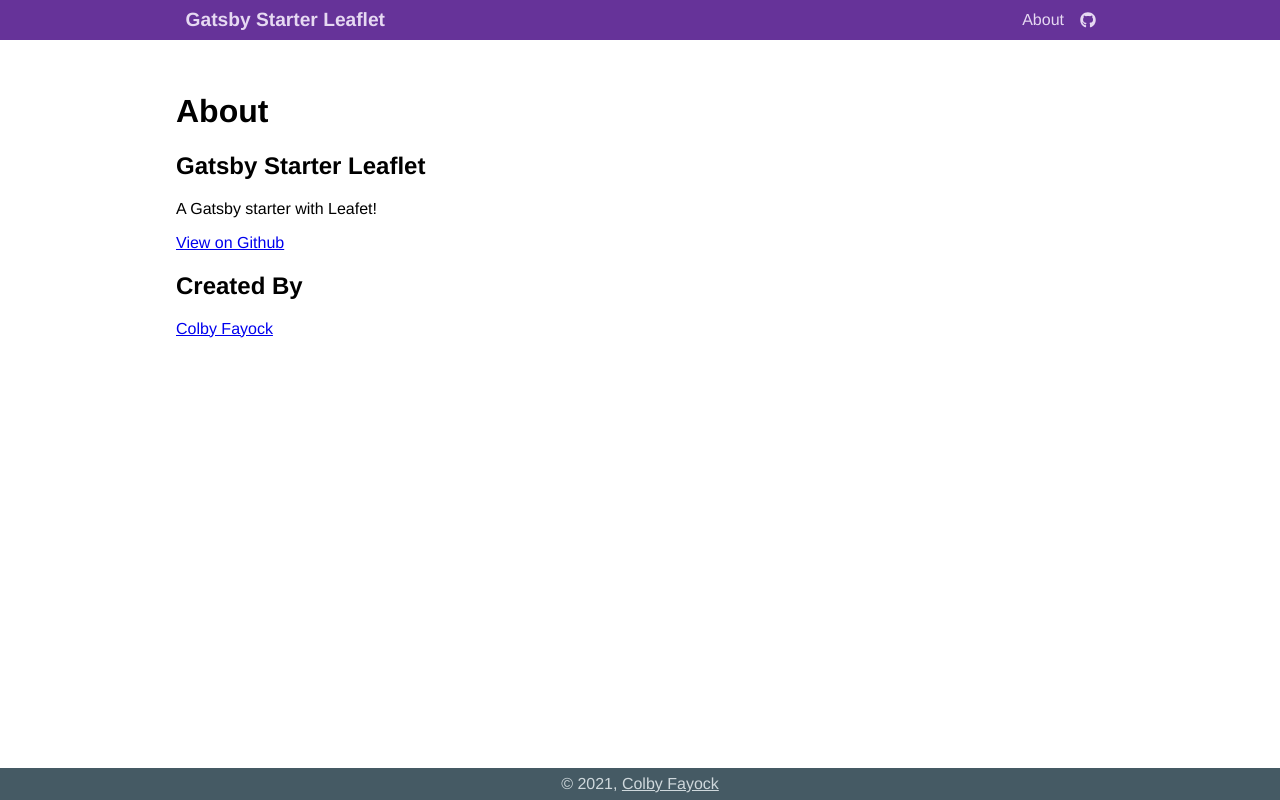
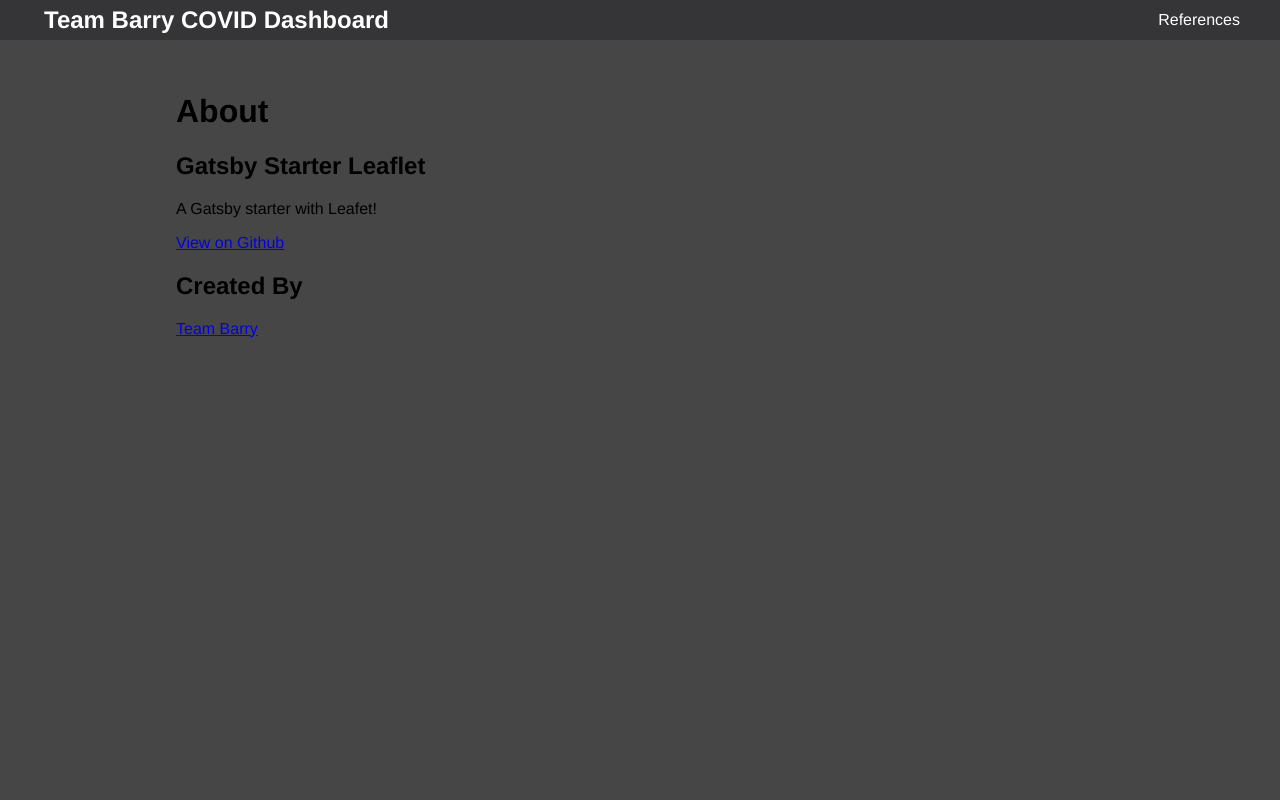
Before and after one commit to beccslee/349-covid-map, a Gatsby site: page /about in a window 1280 px wide. Built offline with nearby package versions, Linux system fonts and the light colour scheme; Gatsby itself is replaced by a stand-in of ours.

Commit message:
Reformatted site, fixed header, removed additional components/styling

```diff
--- a/src/assets/stylesheets/application.scss
+++ b/src/assets/stylesheets/application.scss
@@ -21,4 +21,5 @@
 
 main {
   padding: 2em 0;
+  background: #464646;
 }
--- a/src/assets/stylesheets/components/_footer.scss
+++ b/src/assets/stylesheets/components/_footer.scss
@@ -1,10 +1,10 @@
 footer {
-
   width: 100%;
   height: 2em;
   line-height: 2em;
   text-align: center;
   background-color: $blue-grey-700;
+  display: none;
 
   &,
   a {
@@ -15,5 +15,4 @@
     font-size: 1em;
     margin: 0;
   }
-
 }
--- a/src/assets/stylesheets/components/_header.scss
+++ b/src/assets/stylesheets/components/_header.scss
@@ -1,15 +1,9 @@
 header {
-
   width: 100%;
-  color: $white;
-  background-color: $gatsby-purple;
-
-  .container {
-    display: flex;
-    justify-content: space-between;
-    height: 2.5em;
-    line-height: 2.5em;
-  }
+  color: #ffffff;
+  background-color: #353538;
+  justify-content: center;
+  display: flex;
 
   ul,
   li,
@@ -26,7 +20,7 @@
   }
 
   a {
-    color: lighten($gatsby-purple, 50);
+    color: #ffffff;
     text-decoration: none;
     padding: 0 .5em;
   }
@@ -36,5 +30,20 @@
     font-weight: bold;
     margin: 0;
   }
+}
 
+.headerContent {
+  display: flex;
+  justify-content: space-between;
+  height: 2.5em;
+  line-height: 2.5em;
+  width: 95%;
 }
+
+.teamName {
+  font-size: 1.5rem;
+}
+
+.headerContent li:hover {
+  text-decoration: underline;
+}
--- a/src/assets/stylesheets/components/_map.scss
+++ b/src/assets/stylesheets/components/_map.scss
@@ -1,12 +1,10 @@
 .map {
-
   position: relative;
-
   &,
   .map-base {
     width: 100%;
     height: 100%;
-    background: $blue-grey-50;
+    min-height: 65vh;
   }
 
 }
--- a/src/assets/stylesheets/util/_helpers.scss
+++ b/src/assets/stylesheets/util/_helpers.scss
@@ -17,3 +17,11 @@
   color: $blue-grey-500;
   font-size: .8em;
 }
+
+.graphsContainer {
+  padding: 0;
+  text-align: center;
+  margin: auto;
+  margin-top: -0.75em;
+  color: #ffffff;
+}
--- a/src/components/Header.js
+++ b/src/components/Header.js
@@ -1,32 +1,22 @@
 import React from "react";
 import { Link } from "gatsby";
 import { FaGithub } from "react-icons/fa";
-
 import { useSiteMetadata } from "hooks";
-
-import Container from "components/Container";
-
 const Header = () => {
   const { companyName, companyUrl } = useSiteMetadata();
 
   return (
     <header>
-      <Container type="content">
-        <p>
-          <Link to="/">{companyName}</Link>
+      <div className="headerContent">
+        <p className="teamName">
+          <Link to="/">Team Barry COVID Dashboard</Link>
         </p>
         <ul>
           <li>
-            <Link to="/about/">About</Link>
-          </li>
-          <li>
-            <a href={companyUrl}>
-              <span className="visually-hidden">Github</span>
-              <FaGithub />
-            </a>
+            <Link to="/about/">References</Link>
           </li>
         </ul>
-      </Container>
+      </div>
     </header>
   );
 };
--- a/src/components/Layout.js
+++ b/src/components/Layout.js
@@ -17,7 +17,7 @@
   return (
     <>
       <Helmet bodyAttributes={{ class: className }}>
-        <title>Gatsby Site</title>
+        <title>Team Barry COVID Dashboard</title>
       </Helmet>
       <div className="wrapper">
         <Header />
--- a/src/pages/404.js
+++ b/src/pages/404.js
@@ -8,7 +8,6 @@
     <Layout>
       <Container type="content" className="text-center">
         <h1>Page Not Found</h1>
-        <p>You just hit a route that doesn&#39;t exist... the sadness.</p>
       </Container>
     </Layout>
   );
```
Also changed, not shown: package.json (+9 -6 lines), src/pages/index.js (+4 -12 lines), src/components/Container.js (line endings or trailing spaces), src/hooks/index.js (line endings or trailing spaces), 1 other file.
